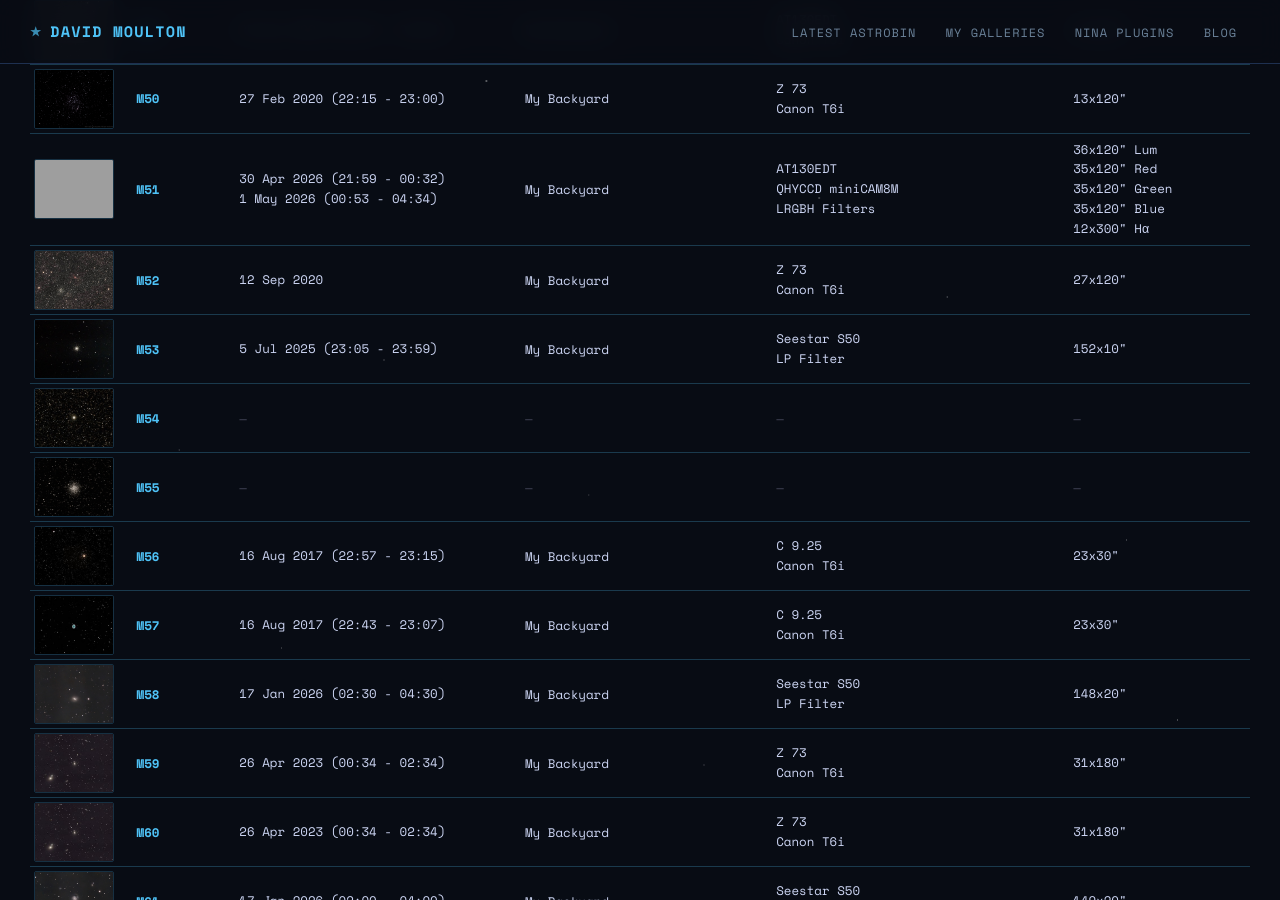
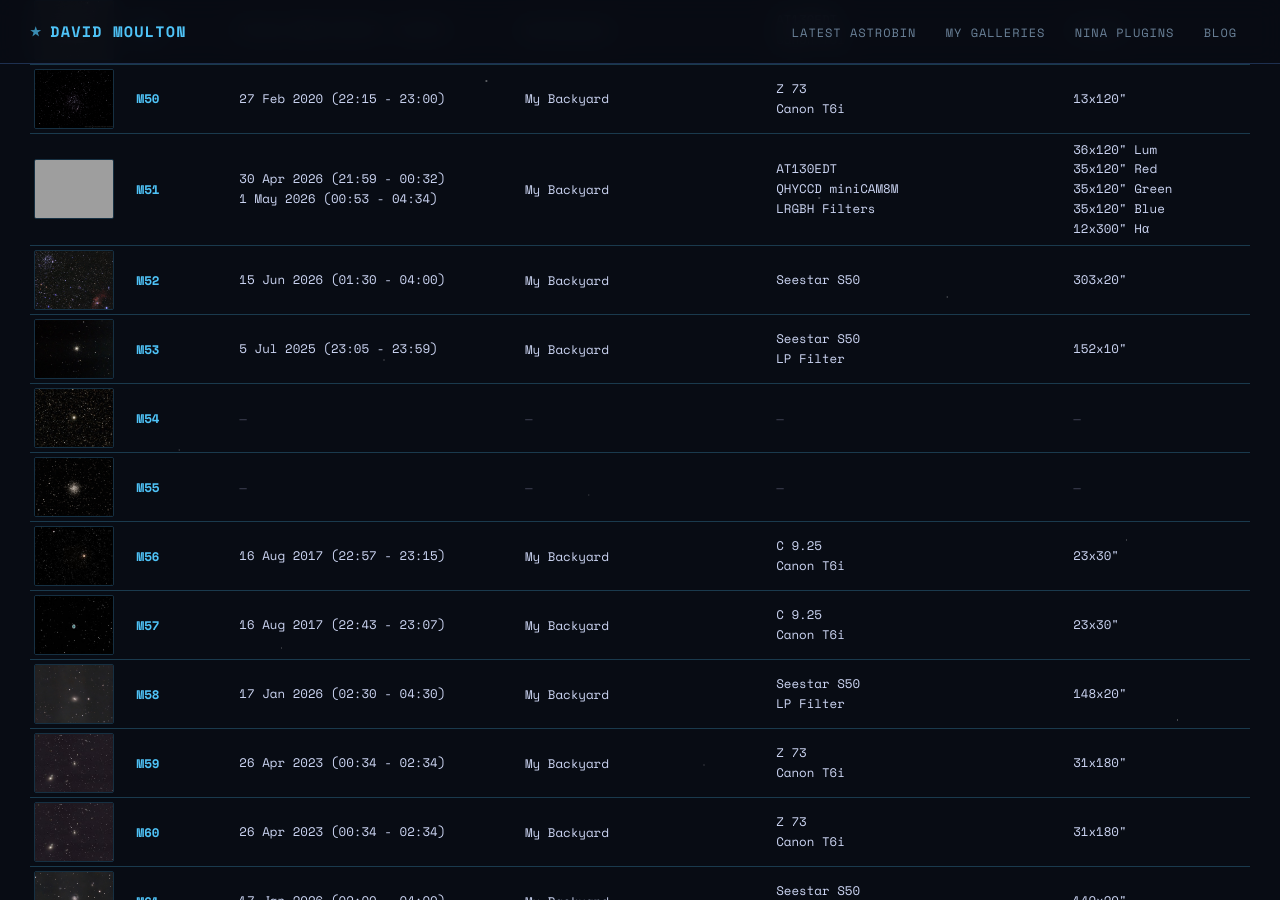
Before and after one commit to dmoulton/dmoulton.github.io, a Jekyll site: the page built from pages/astrophotography/messier-list.html, in a window 1280 px wide and 900 px high, scrolled down 3829 px. Built offline with Jekyll 4.4.1, drawn with Linux system fonts in a browser that asks for light colours; comment, search, counter and statistics services are not loaded; grey boxes are pictures that could not be loaded.

Commit message:
updated m52

```diff
--- a/_data/galleries/messier.yml
+++ b/_data/galleries/messier.yml
@@ -590,15 +590,16 @@ pictures:
     image_info: 36x120" Lum | 35x120" Red | 35x120" Green | 35x120" Blue | 12x300" Hα
     checked: true
   - filename: m52
-    original: m52-5687x3756.jpg
-    sizes: []
+    original: m52-2233x3357.jpg
+    sizes:
+      - m52-300x451.jpg
     sort_id: 52
-    thumbnail: m52-thumbnail.jpg
+    thumbnail: m52-300x451.jpg
     title: M52
-    date: 12 Sep 2020
+    date: 15 Jun 2026 (01:30 - 04:00)
     location: My Backyard
-    equipment: Z 73 | Canon T6i
-    image_info: 27x120"
+    equipment: Seestar S50
+    image_info: 303x20"
     checked: true
   - filename: m53
     original: m53-1920x1080.jpg
```
Also changed, not shown: assets/astrophotography/messier/m52-2233x3357.jpg (added), assets/astrophotography/messier/m52-300x451.jpg (added), assets/astrophotography/messier/m52-thumbnail.jpg (deleted), 1 other file.
